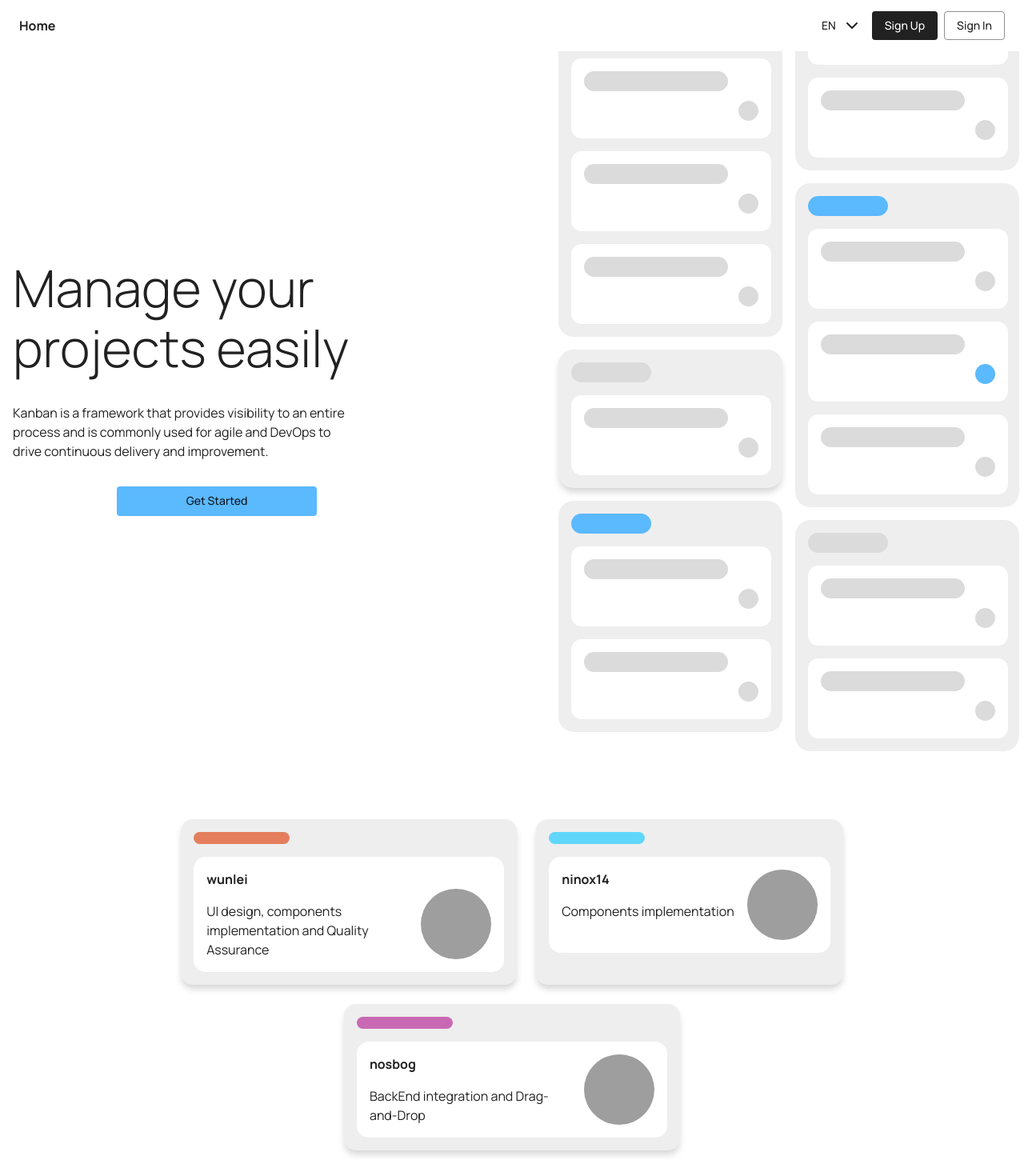
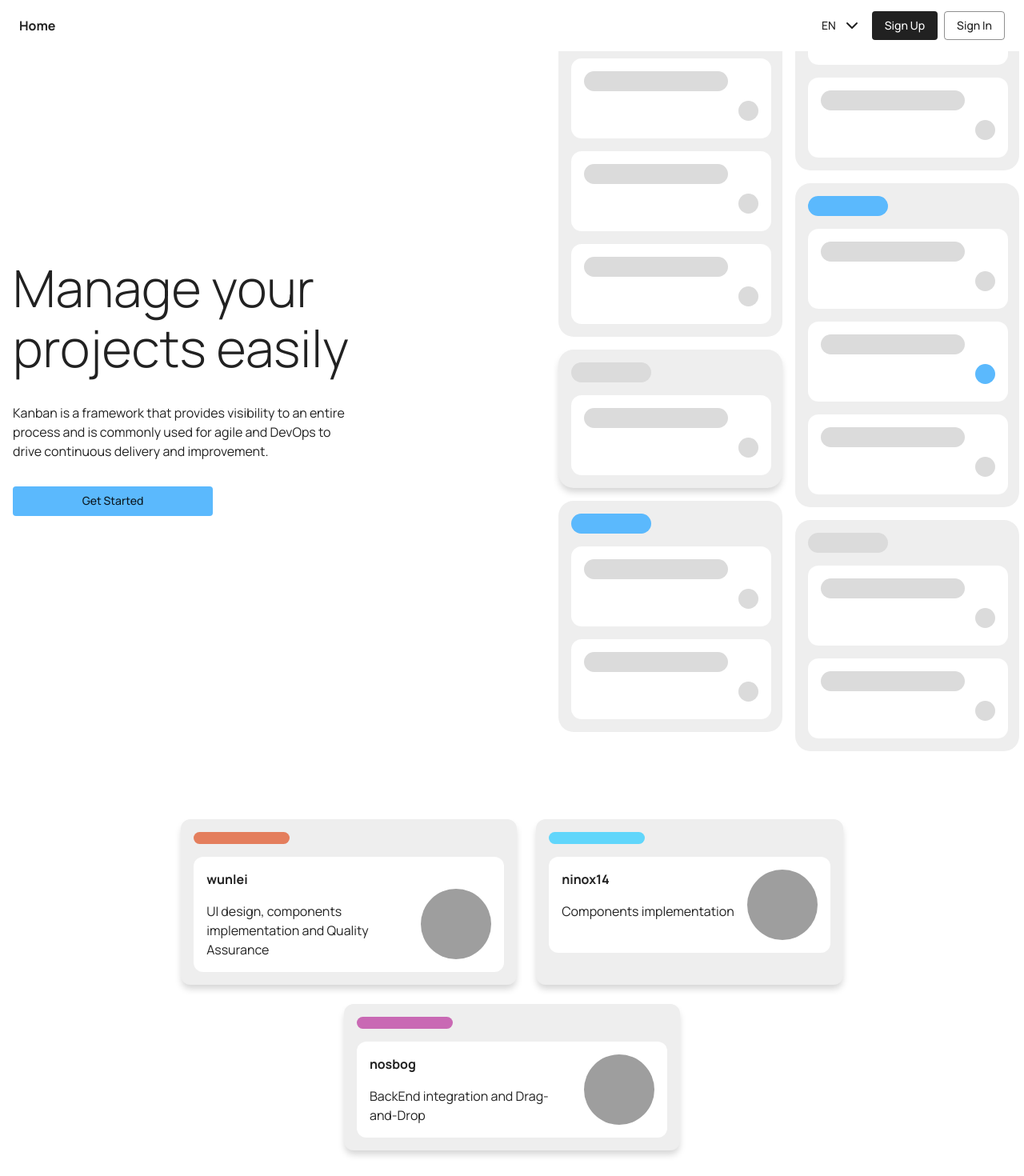
Before and after one commit to wunlei/project-management-app, a React (Create React App) app: page / in a window 1280 px wide. Shown: the top 1470 px of the page at 80% size. Built offline with nearby package versions, Linux system fonts and the light colour scheme; grey boxes are pictures that could not be loaded.

Commit message:
fix: fix styles

```diff
--- a/src/pages/Home/HomePage.tsx
+++ b/src/pages/Home/HomePage.tsx
@@ -38,10 +38,13 @@ function HomePage() {
       >
         <Stack
           maxWidth={510}
-          alignItems="center"
+          alignItems={firstColQueryMatch ? 'center' : 'flex-start'}
           textAlign={firstColQueryMatch ? 'center' : undefined}
         >
-          <Typography variant="h1" fontSize={{ sm: 50, md: 64, xs: 40 }}>
+          <Typography
+            variant="h1"
+            fontSize={{ md: '4rem', sm: '3rem', xs: '2rem' }}
+          >
             {t('Manage your projects easily')}
           </Typography>
           <Typography
@@ -153,7 +156,7 @@ function HomePage() {
               padding={2}
               spacing={2}
               sx={{
-                borderRadius: '15px',
+                borderRadius: 3,
                 backgroundColor: dummyGreyBG,
                 boxShadow: '0px 6px 9px -1px rgba(0, 0, 0, 0.17);',
               }}
@@ -161,13 +164,13 @@ function HomePage() {
               <Box
                 width={120}
                 height={15}
-                sx={{ borderRadius: '15px', backgroundColor: item.color }}
+                sx={{ borderRadius: 3, backgroundColor: item.color }}
               />
               <Stack
                 direction="row"
                 padding={2}
                 spacing={2}
-                sx={{ borderRadius: '15px', backgroundColor: '#FFF' }}
+                sx={{ borderRadius: 3, backgroundColor: 'white' }}
               >
                 <Stack spacing={2}>
                   <Typography fontWeight={700}>{item.name}</Typography>
```
